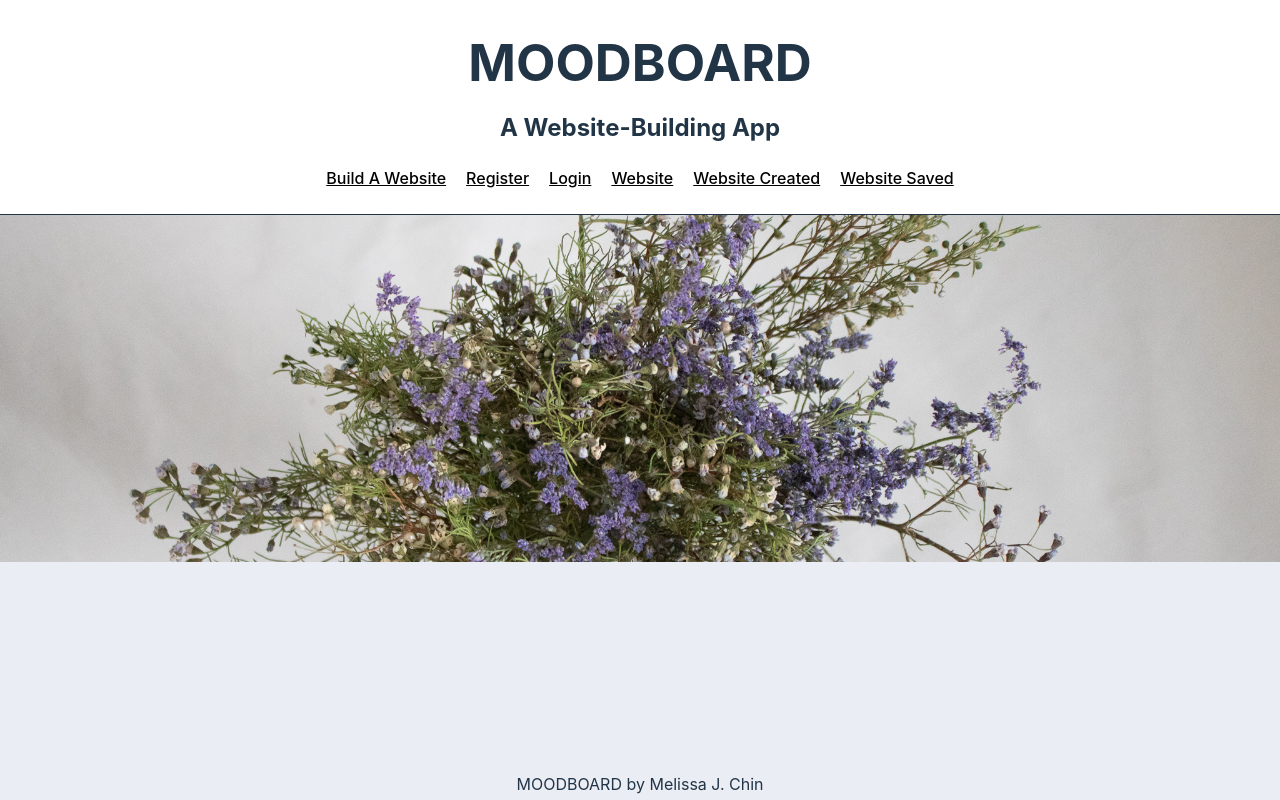
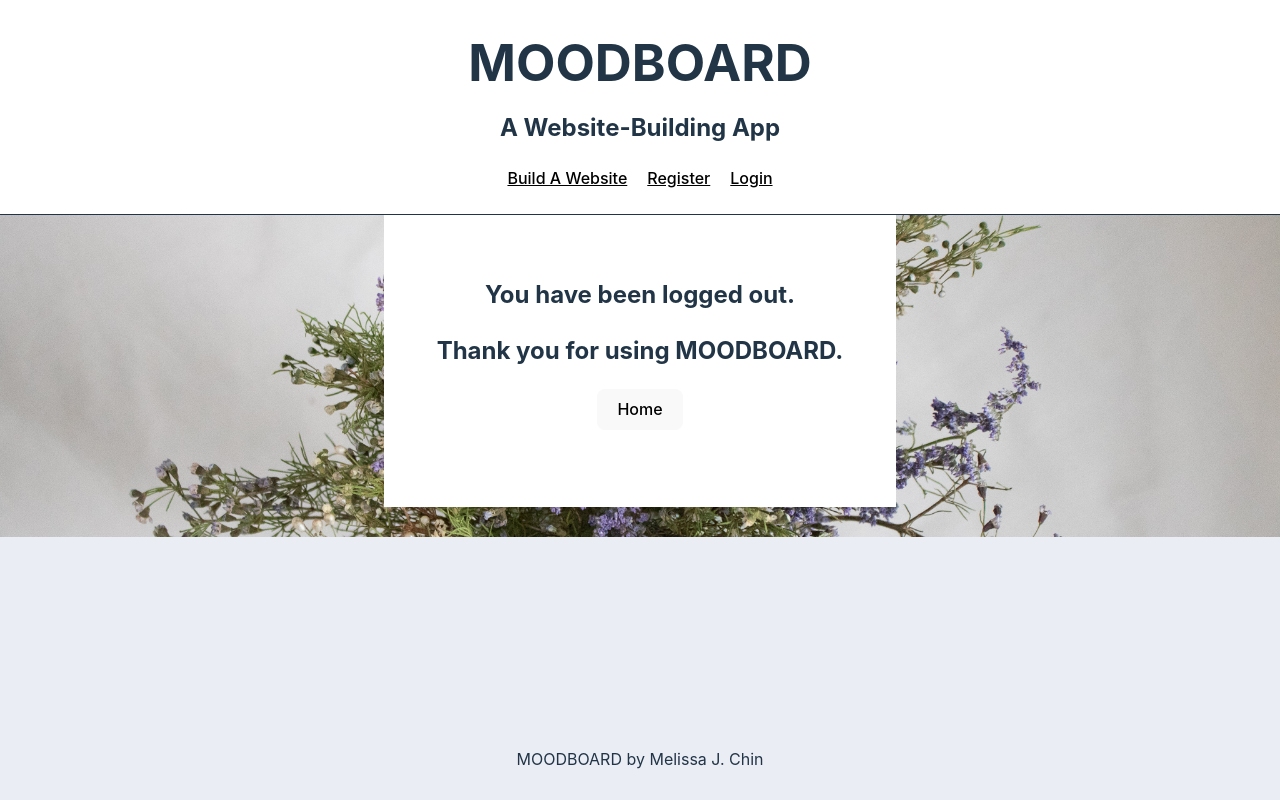
Before and after one commit to mjchin1/Moodboard-WebsiteBuilder, a React (Vite) app in the folder client/: page /logout in a window 1280 px wide. Shown: the top 800 px of the page. Built offline with nearby package versions, Linux system fonts and the light colour scheme; a web font is replaced by a local one.

Commit message:
added logout page and edited hyperlinks in navigations component

```diff
--- a/client/src/App.jsx
+++ b/client/src/App.jsx
@@ -11,6 +11,7 @@ import Login from './components/Login'
 import WebsiteCreatedMessage from './components/WebsiteCreatedMessage'
 import WebsiteSavedMessage from './components/WebsiteSavedMessage'
 import LogoutButton from './components/LogoutButton'
+import LogoutPage from './components/LogoutPage'
 
 
 
@@ -52,6 +53,7 @@ function App() {
       <Route path='/websiteCreated' element={<WebsiteCreatedMessage website={website}/>} />
       <Route path='/websiteSaved' element={<WebsiteSavedMessage/>} />
       <Route path='/websites' element={<SavedWebsites user={user} setUser={setUser} website={website} setWebsite={setWebsite} savedWebsites={savedWebsites} setSavedWebsites={setSavedWebsites}/>} />
+      <Route path='/logout' element={<LogoutPage/>} />
       </Routes>
       </div>
       { location.pathname!== `/website/${website.website_id}` ?
--- /dev/null
+++ b/client/src/components/LogoutPage.jsx
@@ -0,0 +1,20 @@
+import { useState } from 'react';
+import { Link, useNavigate } from 'react-router-dom';
+
+export default function LogoutPage() {
+  const navigate = useNavigate();
+
+  function navToHome() {
+    navigate("/")
+  }
+
+  return (
+
+      <div className="logoutPage">
+      <h2> You have been logged out. </h2>
+      <h2> Thank you for using MOODBOARD. </h2>
+      <button onClick={navToHome}>Home</button>
+      </div>
+
+  );
+};
--- a/client/src/components/Navigations.jsx
+++ b/client/src/components/Navigations.jsx
@@ -4,17 +4,11 @@ import LogoutButton from './LogoutButton'
 export default function Navigations({user, setUser, setWebsite, setSavedWebsites}) {
     return (
         <nav>
-            {/* <Link to = '/'>Home</Link> */}
-            <Link to = '/form'>Build A Website</Link>
+            <Link to = '/'>Build A Website</Link>
             {!user.user_id? <Link to = '/register'>Register</Link> : null}
             {!user.user_id? <Link to = '/login'>Login</Link> : null}
             {user.user_id? <Link to = '/websites'>My Saved Websites</Link>: null}
-            {/* <Link to = '/all'>All Websites</Link> */}
-            <Link to = '/website/:id'>Website</Link>
-            <Link to = '/websiteCreated'>Website Created</Link>
-            <Link to = '/websiteSaved'>Website Saved</Link>
-
-
+            {/* <Link to = '/website/:id'>Website</Link> */}
         </nav>
     );
 };
--- a/client/src/index.css
+++ b/client/src/index.css
@@ -130,7 +130,6 @@ body {
   width: 60vw;
 
 }
-
 
 label {
   font-size: 20px;
@@ -434,3 +433,11 @@ button {
   margin: 0 auto;
   width: 500px;
 }
+
+.logoutPage {
+  padding-top: 50px;
+  width: 40vw;
+  height: 250px;
+  margin-top: -350px;
+
+}
```
